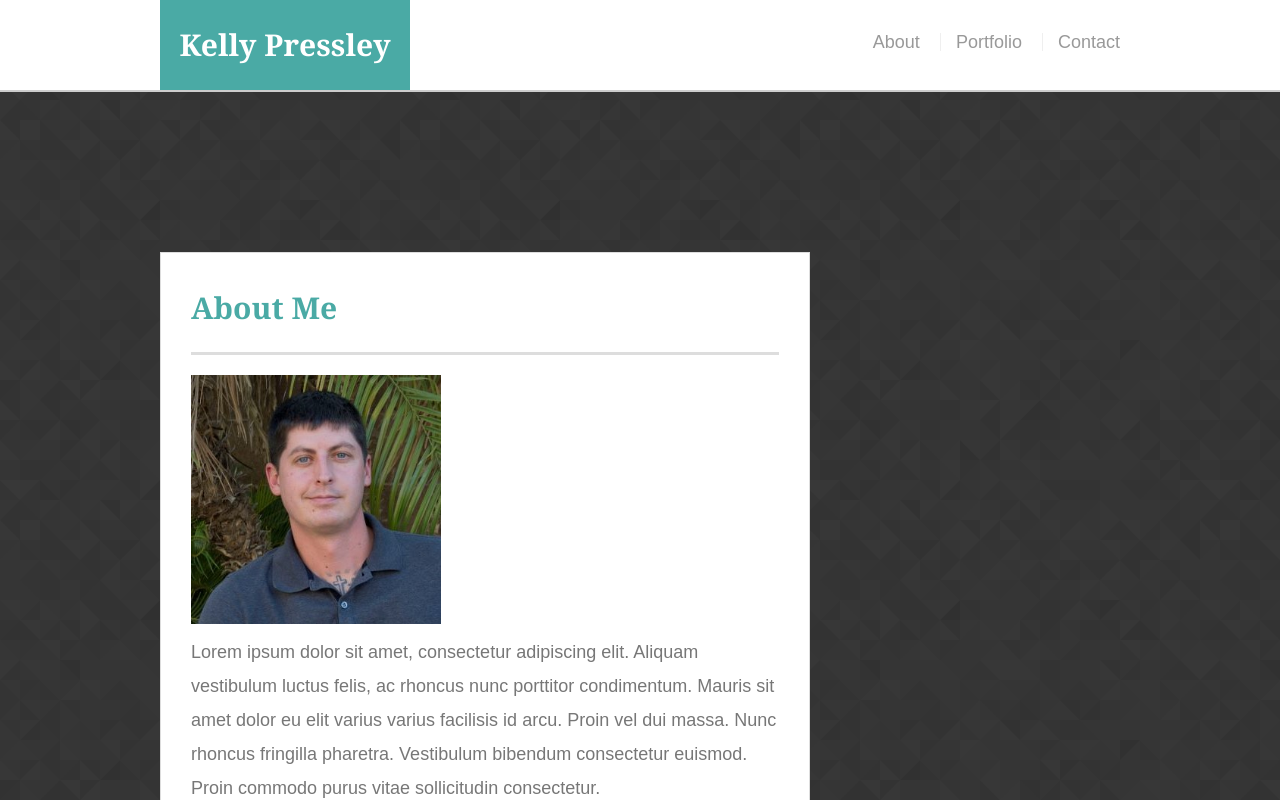
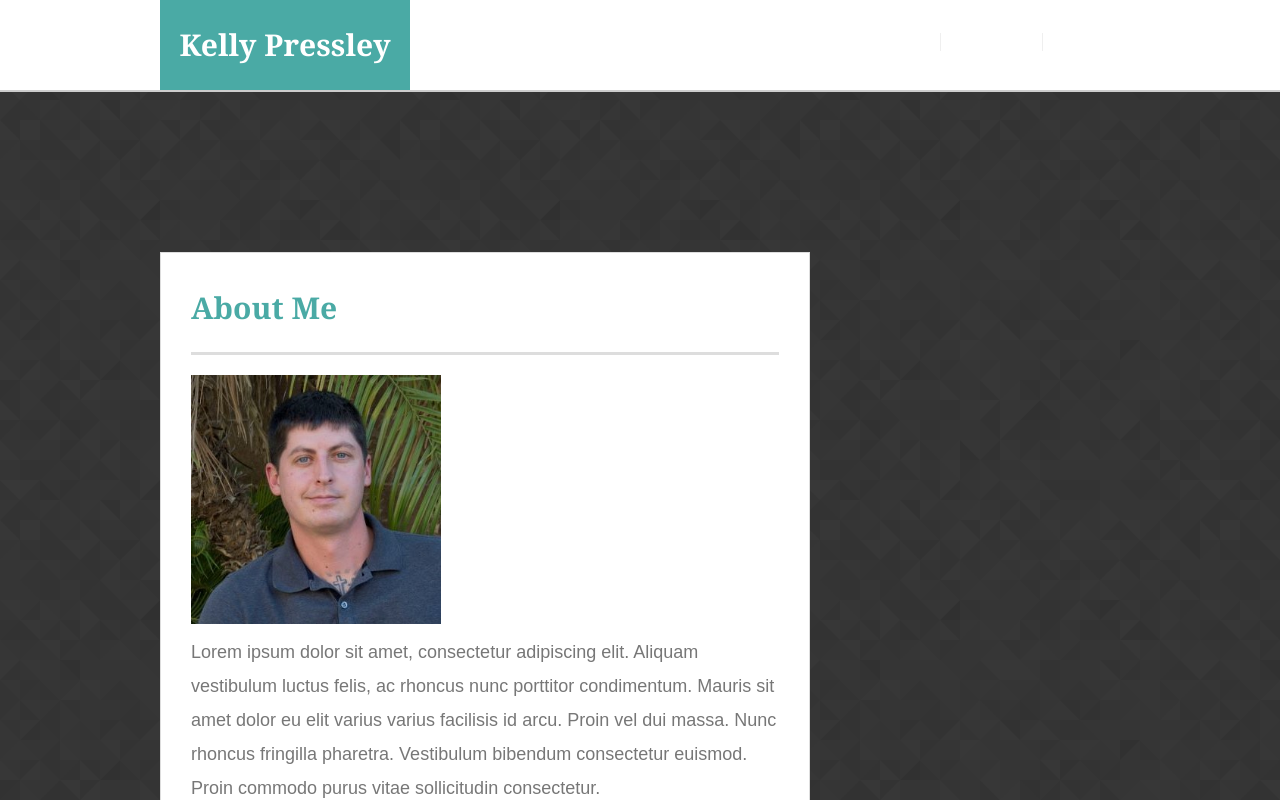
Before and after one commit to Kpressley86/Kpressley86.github.io, a plain HTML site: page index.html in a window 1280 px wide. Shown: the top 800 px of the page. Drawn offline with Linux system fonts and the light colour scheme.

Commit message:
fixed anchor styling

```diff
--- a/assets/css/style.css
+++ b/assets/css/style.css
@@ -208,8 +208,18 @@ body {
   overflow: auto;
 }
 
-a {
-
+a:link {
+  text-decoration: none;
+color: white;
+}
+a:visited {
+  color: white;
+}
+a:hover {
+  color: darkslategrey;
+}
+a:active {
+  color: white;
 }
 
 .work:nth-child(even) {
```
